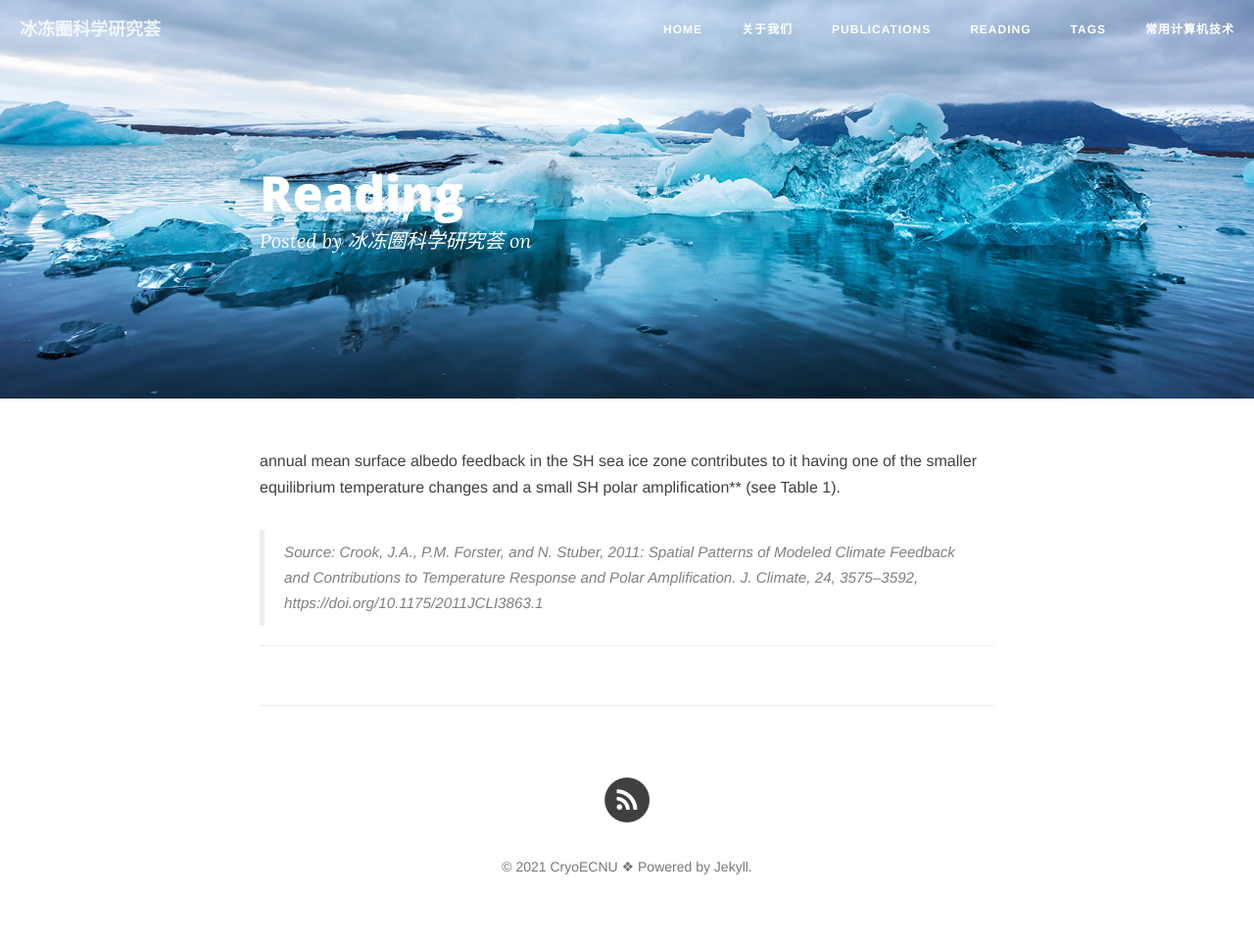
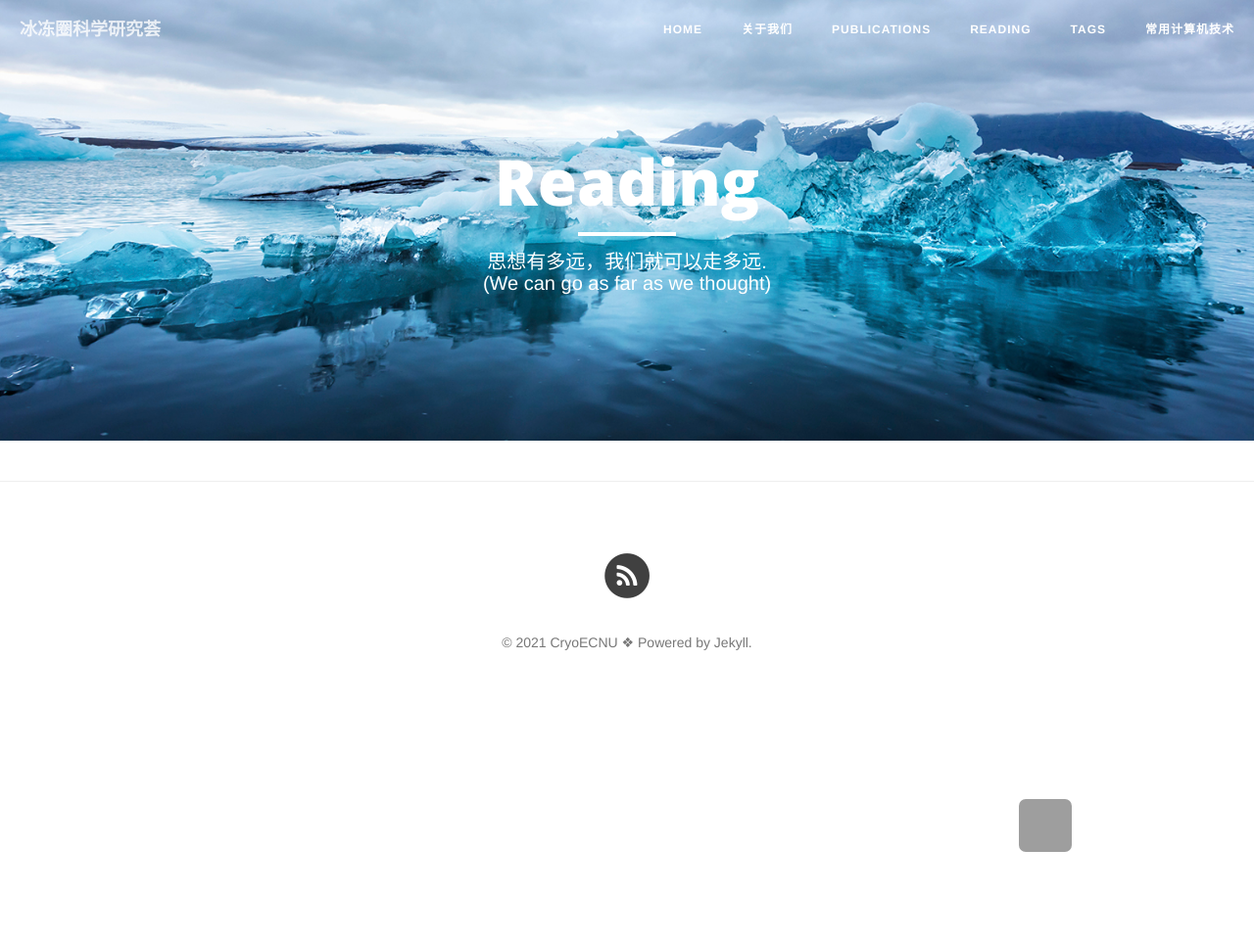
Before and after one commit to CryoECNU/cryoecnu.github.io, a Jekyll site: the page built from reading.md, in a window 1280 px wide. Shown: the whole page at 98% size. Built offline with Jekyll 4.4.1, drawn with Linux system fonts in a browser that asks for light colours; nearby versions of some CDN libraries; comment, search, counter and statistics services are not loaded; after the commit the page ends 900 px from its top, so only the background shows below that; grey boxes are pictures that could not be loaded.

Commit message:
Update reading.md

```diff
--- a/reading.md
+++ b/reading.md
@@ -41,6 +41,3 @@
     {% endif %}
 </ul>
 {% endif %}
-annual mean surface albedo feedback in the SH sea ice zone contributes to it having one of the smaller equilibrium temperature changes and a small SH polar amplification** (see Table 1).
-
-> Source: Crook, J.A., P.M. Forster, and N. Stuber, 2011: Spatial Patterns of Modeled Climate Feedback and Contributions to Temperature Response and Polar Amplification. J. Climate, 24, 3575–3592, https://doi.org/10.1175/2011JCLI3863.1
```
Also changed, not shown: other parts of reading.md (+1 -1 lines).
